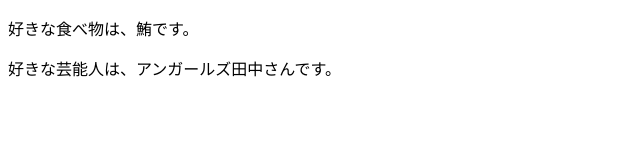
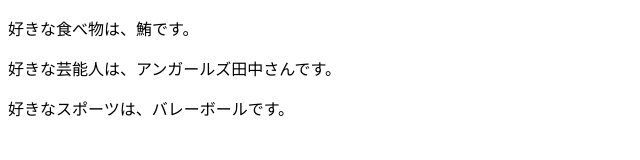
Before and after one commit to moyunono1819/course-practce, a plain HTML site: page index.html in a window 1280 px wide. Shown: the whole page, without its empty margins (0-640 px from the left). Drawn offline with Linux system fonts and the light colour scheme.

Commit message:
好きなスポーツを追記&修正

```diff
--- a/index.html
+++ b/index.html
@@ -8,5 +8,6 @@
 <body>
     <p>好きな食べ物は、鮪です。</p>
     <p>好きな芸能人は、アンガールズ田中さんです。</p>
+    <p>好きなスポーツは、バレーボールです。</p>
 </body>
 </html>
```
